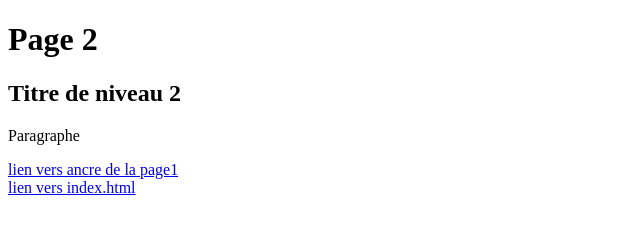
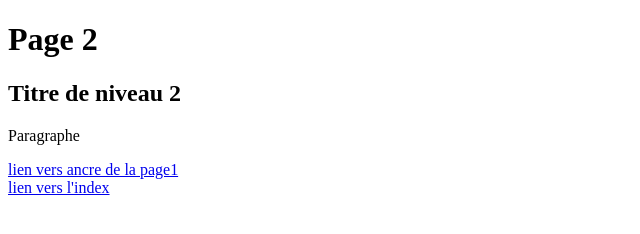
Before and after one commit to wessindiz/Exercices, a plain HTML site: page exercice 2/pages/page2.html in a window 1280 px wide. Shown: the full height of the page, 0-640 px from the left. Drawn offline with Linux system fonts and the light colour scheme.

Commit message:
page2.html

```diff
--- a/exercice 2/pages/page2.html
+++ b/exercice 2/pages/page2.html
@@ -12,6 +12,6 @@
     <p>Paragraphe</p>
     <a href="page1.html/#ancre2a">lien vers ancre de la page1</a>
     <br>
-    <a href="../index.html">lien vers index.html</a>
+    <a href="../index.html">lien vers l'index</a>
 </body>
 </html>
```
Also changed, not shown: exercice 2/index.html (+1 -1 lines), 1 other file.
